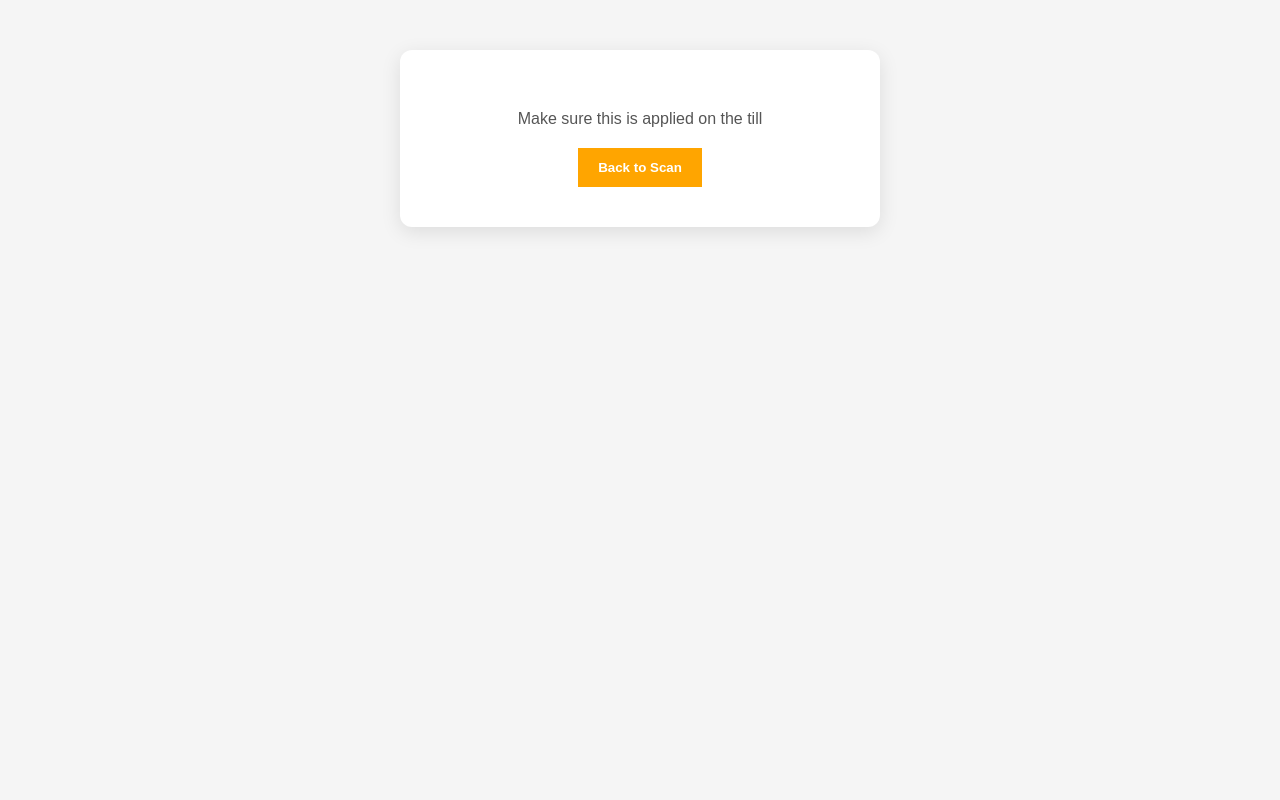
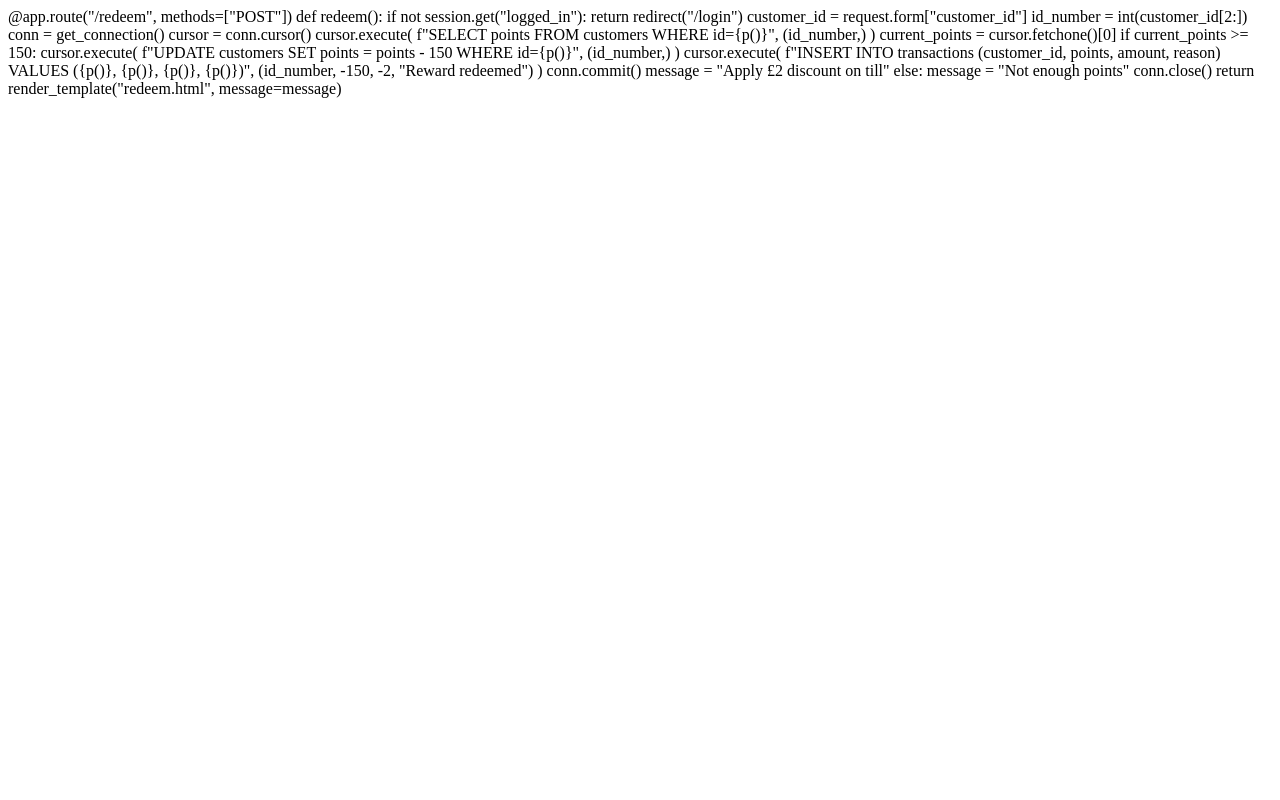
Before and after one commit to newportpetsuk-lab/newport-pets-loyalty, a Flask app: template templates/redeem.html in a window 1280 px wide. Run offline with Flask 3, Linux system fonts and the light colour scheme; the template is opened without the code that fills it, so the values that code supplies are empty; some libraries are stand-ins or nearby versions.

Commit message:
Update redeem.html

```diff
--- a/templates/redeem.html
+++ b/templates/redeem.html
@@ -1,65 +1,41 @@
-<!DOCTYPE html>
-<html>
-<head>
-    <title>Redeem</title>
+@app.route("/redeem", methods=["POST"])
+def redeem():
 
-    <style>
-        body {
-            font-family: Arial;
-            text-align: center;
-            background: #f5f5f5;
-        }
+    if not session.get("logged_in"):
+        return redirect("/login")
 
-        .card {
-            background: white;
-            padding: 40px;
-            margin: 50px auto;
-            width: 400px;
-            border-radius: 12px;
-            box-shadow: 0 5px 20px rgba(0,0,0,0.1);
-        }
+    customer_id = request.form["customer_id"]
+    id_number = int(customer_id[2:])
 
-        .message {
-            font-size: 28px;
-            font-weight: bold;
-            color: #e53935;
-            margin-bottom: 20px;
-        }
+    conn = get_connection()
+    cursor = conn.cursor()
 
-        .sub {
-            font-size: 16px;
-            color: #555;
-        }
+    cursor.execute(
+        f"SELECT points FROM customers WHERE id={p()}",
+        (id_number,)
+    )
 
-        button {
-            padding: 12px 20px;
-            background: orange;
-            border: none;
-            color: white;
-            font-weight: bold;
-            cursor: pointer;
-            margin-top: 20px;
-        }
-    </style>
-</head>
+    current_points = cursor.fetchone()[0]
 
-<body>
+    if current_points >= 150:
 
-<div class="card">
+        cursor.execute(
+            f"UPDATE customers SET points = points - 150 WHERE id={p()}",
+            (id_number,)
+        )
 
-    <div class="message">
-        {{ message }}
-    </div>
+        cursor.execute(
+            f"INSERT INTO transactions (customer_id, points, amount, reason) VALUES ({p()}, {p()}, {p()}, {p()})",
+            (id_number, -150, -2, "Reward redeemed")
+        )
 
-    <div class="sub">
-        Make sure this is applied on the till
-    </div>
+        conn.commit()
 
-    <a href="/scan">
-        <button>Back to Scan</button>
-    </a>
+        message = "Apply £2 discount on till"
 
-</div>
+    else:
+        message = "Not enough points"
 
-</body>
-</html>
+    conn.close()
+
+    return render_template("redeem.html", message=message)
```
